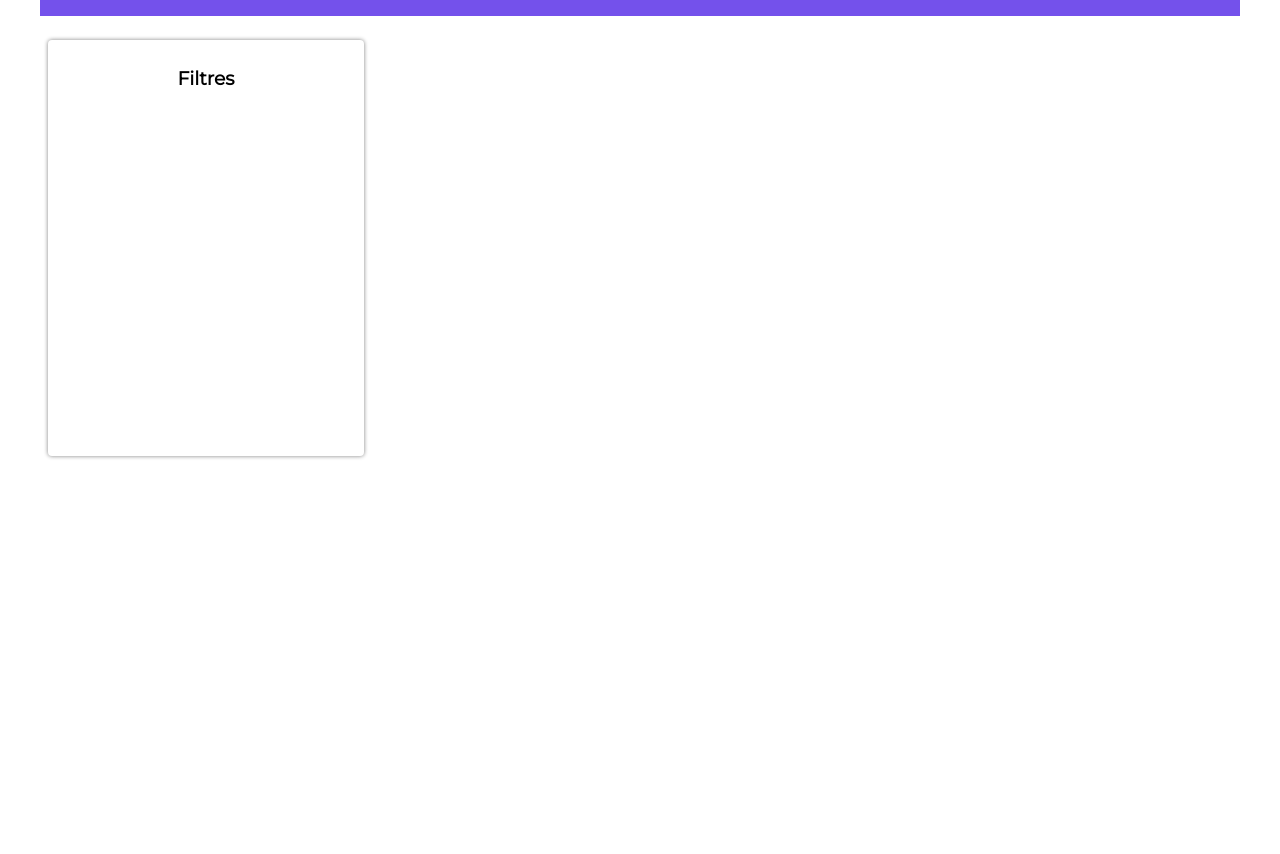
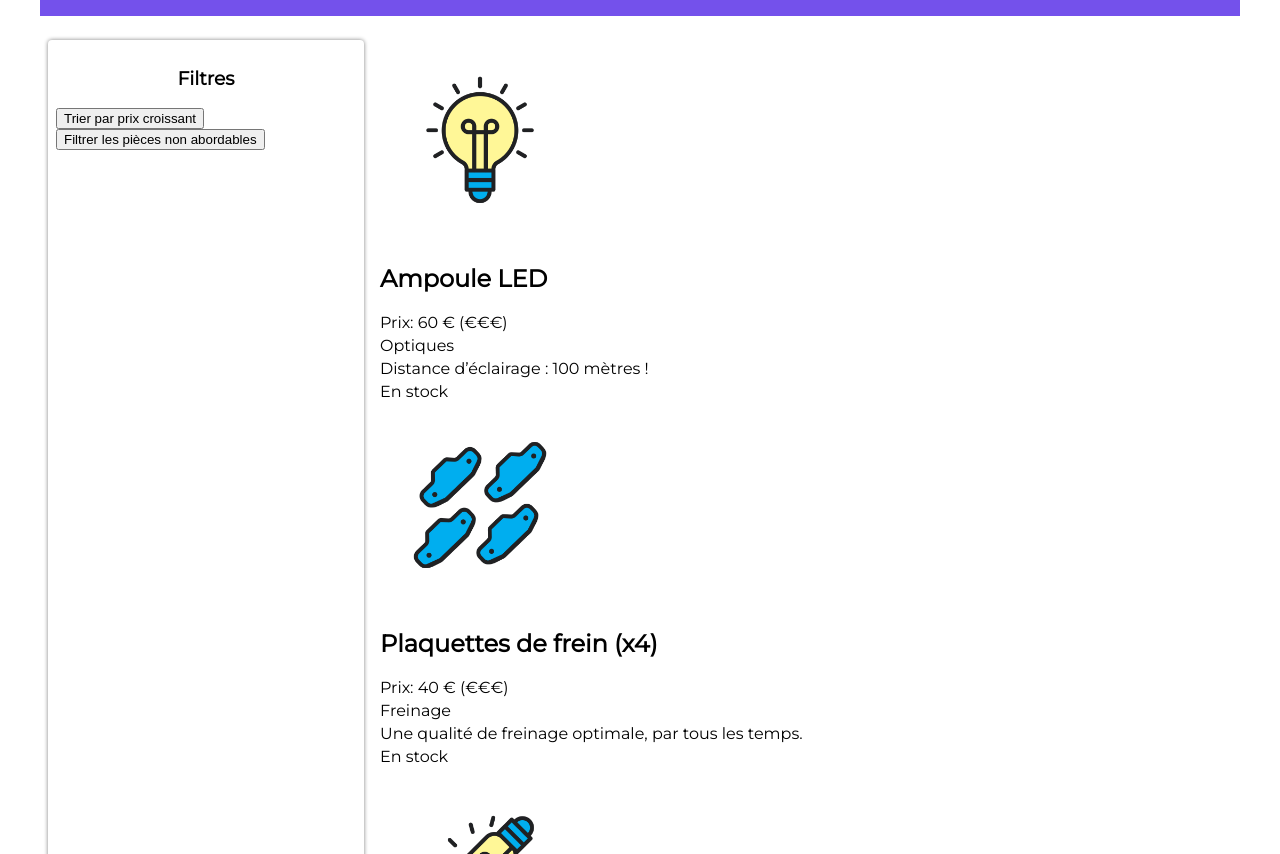
Before and after one commit to Spyros-Zaboukis/Autoparts_JSDynamic, a website: page index.html in a window 1280 px wide. Shown: the part 98-952 px from the top of the page. Before the commit the page ends 800 px from the top, so only its background shows below. Drawn offline with Linux system fonts and the light colour scheme.

Commit message:
send list of elements dom

```diff
--- a/index.html
+++ b/index.html
@@ -15,6 +15,9 @@
 			<!-- Menu de recherche -->
 			<section class="filtres">
 				<h3>Filtres</h3>
+				<button class="btn-trier">Trier par prix croissant</button>
+				<br>
+				<button class="btn-filtrer">Filtrer les pièces non abordables</button>
 			</section>
 
 			<!-- Fiches produits -->
--- a/pieces-autos.json
+++ b/pieces-autos.json
@@ -3,29 +3,43 @@
         "id": 1,
         "nom": "Ampoule LED",
         "prix": 60,
-        "categorie": "Optiques"
+        "categorie": "Optiques",
+        "image": "images/ampoule-led.png",
+        "description": "Distance d’éclairage : 100 mètres !",
+        "disponibilite": true
     },
     {
         "id": 2,
         "nom": "Plaquettes de frein (x4)",
         "prix": 40,
-        "categorie": "Freinage"
+        "categorie": "Freinage",
+        "image": "images/plaquettes-frein.png",
+        "description": "Une qualité de freinage optimale, par tous les temps.",
+        "disponibilite": true
     },
     {
         "id": 3,
         "nom": "Ampoule boîte à gants",
         "prix": 5.49,
-        "categorie": "Optiques"
+        "categorie": "Optiques",
+        "image": "images/ampoule-boite-a-gants.png",
+        "description": "Pour y voir clair dans l’habitacle.",
+        "disponibilite": false
     },
     {
         "id": 4,
         "nom": "Liquide de frein",
         "prix": 9.60,
-        "categorie": "Freinage"
+        "categorie": "Freinage",
+        "image": "images/liquide-frein.png",
+        "disponibilite": true
     },
     {
         "id": 5,
         "nom": "Balai d'essuie-glace",
-        "prix": 29.10
+        "prix": 29.10,
+        "image": "images/balai-essuie-glace.png",
+        "description": "Performances d’essuyage au top ! Longueur : 550 mm.",
+        "disponibilite": true
     }
 ]
--- a/pieces.js
+++ b/pieces.js
@@ -0,0 +1,46 @@
+// Récupération des pièces depuis le fichier JSON
+const reponse = await fetch('pieces-autos.json');
+const pieces = await reponse.json();
+
+for (let i = 0; i < pieces.length; i++) {
+
+    const article = pieces[i];
+
+    // Récupération de l'élément du DOM qui accueillera les fiches
+    const sectionFiches = document.querySelector(".fiches");
+
+
+    // Création d’une balise dédiée à une pièce automobile
+    const pieceElement = document.createElement("article");
+
+
+    // Création des balises
+    const imageElement = document.createElement("img");
+    imageElement.src = article.image;
+    const nomElement = document.createElement("h2");
+    nomElement.innerText = article.nom;
+    const prixElement = document.createElement("p");
+    prixElement.innerText = `Prix: ${article.prix} € (${article.prix < 35 ? "€" : "€€€"})`;
+    const categorieElement = document.createElement("p");
+    categorieElement.innerText = article.categorie ?? "(aucune catégorie)";
+    const descriptionElement = document.createElement("p");
+    descriptionElement.innerText = article.description ?? "Pas de description pour le moment.";
+    const stockElement = document.createElement("p");
+    stockElement.innerText = article.disponibilite ? "En stock" : "Rupture de stock";
+
+    // On rattache la balise article a la section Fiches
+    sectionFiches.appendChild(pieceElement);
+
+
+    // On rattache l’image à pieceElement (la balise article)
+    pieceElement.appendChild(imageElement);
+    pieceElement.appendChild(nomElement);
+    pieceElement.appendChild(prixElement);
+    pieceElement.appendChild(categorieElement);
+
+
+    //Ajout des éléments au DOM pour l'exercice
+    pieceElement.appendChild(descriptionElement);
+    pieceElement.appendChild(stockElement);
+
+ }
```
Also changed, not shown: 1 other file.
